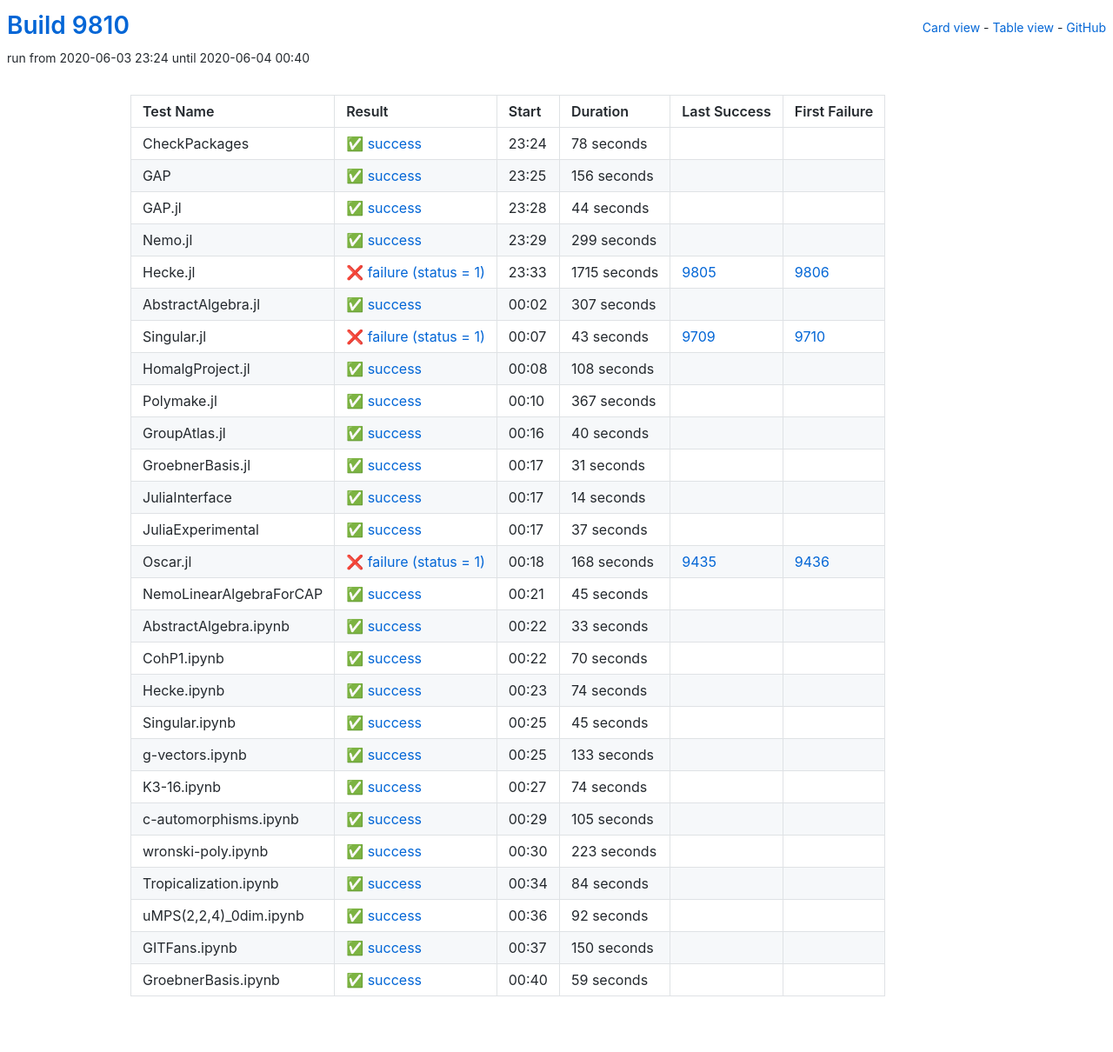
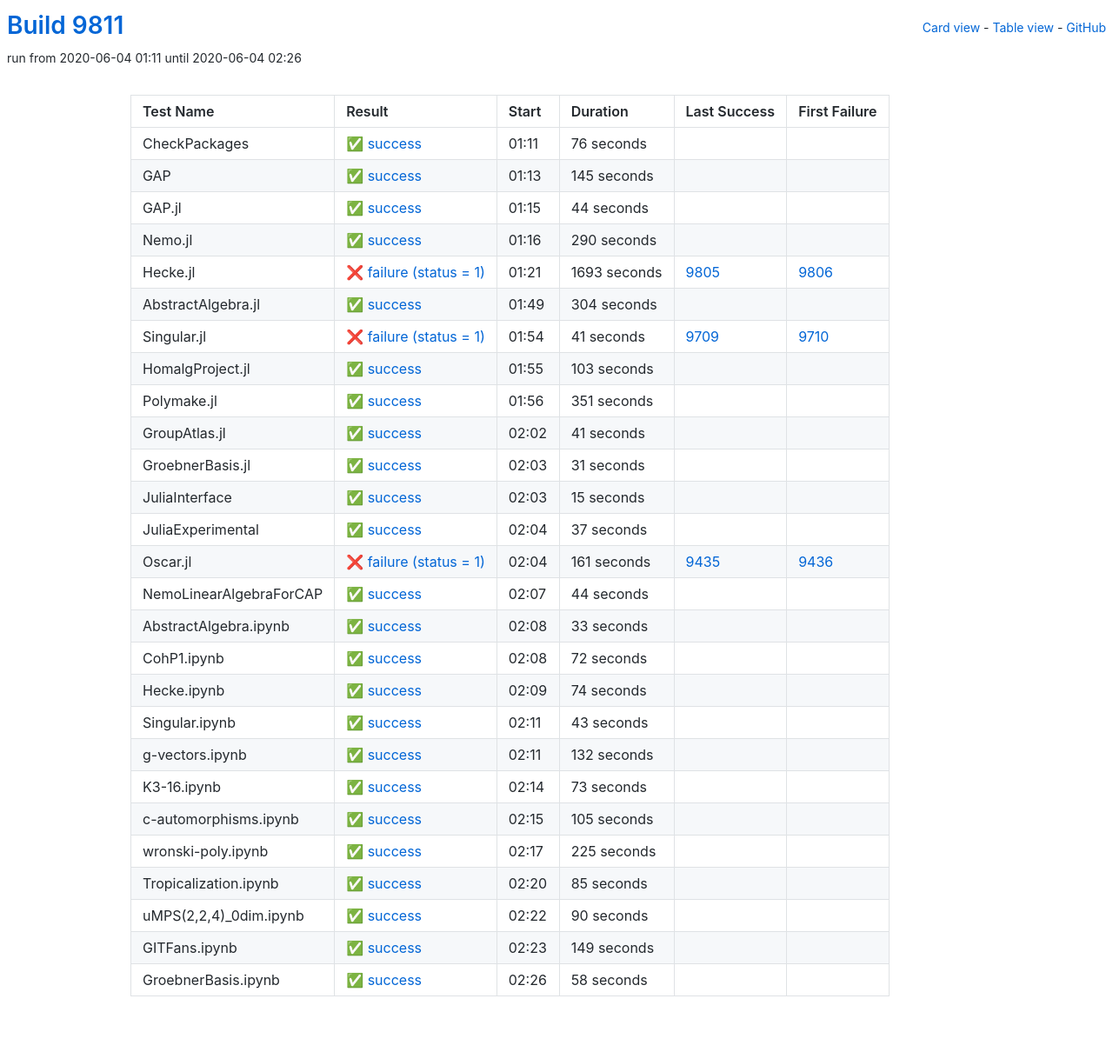
Before and after one commit to oscar-system/oscar-ci-status, a Jekyll site: the page built from table.html, in a window 1280 px wide. Shown: the whole page at 87% size. Built offline with Jekyll 4.4.1, drawn with Linux system fonts in a browser that asks for light colours.

Commit message:
Build 9811

```diff
--- a/_data/ci.yml
+++ b/_data/ci.yml
@@ -1,29 +1,29 @@
-build: 9810
-build_url: https://oscarci.mathematik.uni-kl.de/job/oscar/9810/
+build: 9811
+build_url: https://oscarci.mathematik.uni-kl.de/job/oscar/9811/
 job: oscar
 tests:
-- duration: 78
+- duration: 76
   exitcode: 0
   first_failure: false
   first_failure_url: null
   id: checkpackages
   last_success: false
   last_success_url: null
-  log: https://oscarci.mathematik.uni-kl.de/job/oscar/9810/artifact/logs/build-9810/CheckPackages.log
+  log: https://oscarci.mathematik.uni-kl.de/job/oscar/9811/artifact/logs/build-9811/CheckPackages.log
   name: CheckPackages
-  start: 2020-06-03 23:24
+  start: 2020-06-04 01:11
   status: success
   success: true
-- duration: 156
+- duration: 145
   exitcode: 0
   first_failure: false
   first_failure_url: null
   id: gap
   last_success: false
   last_success_url: null
-  log: https://oscarci.mathematik.uni-kl.de/job/oscar/9810/artifact/logs/build-9810/GAP.log
+  log: https://oscarci.mathematik.uni-kl.de/job/oscar/9811/artifact/logs/build-9811/GAP.log
   name: GAP
-  start: 2020-06-03 23:25
+  start: 2020-06-04 01:13
   status: success
   success: true
 - duration: 44
@@ -33,93 +33,93 @@
   id: gap-jl
   last_success: false
   last_success_url: null
-  log: https://oscarci.mathematik.uni-kl.de/job/oscar/9810/artifact/logs/build-9810/GAP.jl.log
+  log: https://oscarci.mathematik.uni-kl.de/job/oscar/9811/artifact/logs/build-9811/GAP.jl.log
   name: GAP.jl
-  start: 2020-06-03 23:28
+  start: 2020-06-04 01:15
   status: success
   success: true
-- duration: 299
+- duration: 290
   exitcode: 0
   first_failure: false
   first_failure_url: null
   id: nemo-jl
   last_success: false
   last_success_url: null
-  log: https://oscarci.mathematik.uni-kl.de/job/oscar/9810/artifact/logs/build-9810/Nemo.jl.log
+  log: https://oscarci.mathematik.uni-kl.de/job/oscar/9811/artifact/logs/build-9811/Nemo.jl.log
   name: Nemo.jl
-  start: 2020-06-03 23:29
+  start: 2020-06-04 01:16
   status: success
   success: true
-- duration: 1715
+- duration: 1693
   exitcode: 1
   first_failure: 9806
   first_failure_url: https://oscarci.mathematik.uni-kl.de/job/oscar/9806/
   id: hecke-jl
   last_success: 9805
   last_success_url: https://oscarci.mathematik.uni-kl.de/job/oscar/9805/
-  log: https://oscarci.mathematik.uni-kl.de/job/oscar/9810/artifact/logs/build-9810/Hecke.jl.log
+  log: https://oscarci.mathematik.uni-kl.de/job/oscar/9811/artifact/logs/build-9811/Hecke.jl.log
   name: Hecke.jl
-  start: 2020-06-03 23:33
+  start: 2020-06-04 01:21
   status: failure
   success: false
-- duration: 307
+- duration: 304
   exitcode: 0
   first_failure: false
   first_failure_url: null
   id: abstractalgebra-jl
   last_success: false
   last_success_url: null
-  log: https://oscarci.mathematik.uni-kl.de/job/oscar/9810/artifact/logs/build-9810/AbstractAlgebra.jl.log
+  log: https://oscarci.mathematik.uni-kl.de/job/oscar/9811/artifact/logs/build-9811/AbstractAlgebra.jl.log
   name: AbstractAlgebra.jl
-  start: 2020-06-04 00:02
+  start: 2020-06-04 01:49
   status: success
   success: true
-- duration: 43
+- duration: 41
   exitcode: 1
   first_failure: 9710
   first_failure_url: https://oscarci.mathematik.uni-kl.de/job/oscar/9710/
   id: singular-jl
   last_success: 9709
   last_success_url: https://oscarci.mathematik.uni-kl.de/job/oscar/9709/
-  log: https://oscarci.mathematik.uni-kl.de/job/oscar/9810/artifact/logs/build-9810/Singular.jl.log
+  log: https://oscarci.mathematik.uni-kl.de/job/oscar/9811/artifact/logs/build-9811/Singular.jl.log
   name: Singular.jl
-  start: 2020-06-04 00:07
+  start: 2020-06-04 01:54
   status: failure
   success: false
-- duration: 108
+- duration: 103
   exitcode: 0
   first_failure: false
   first_failure_url: null
   id: homalgproject-jl
   last_success: false
   last_success_url: null
-  log: https://oscarci.mathematik.uni-kl.de/job/oscar/9810/artifact/logs/build-9810/HomalgProject.jl.log
+  log: https://oscarci.mathematik.uni-kl.de/job/oscar/9811/artifact/logs/build-9811/HomalgProject.jl.log
   name: HomalgProject.jl
-  start: 2020-06-04 00:08
+  start: 2020-06-04 01:55
   status: success
   success: true
-- duration: 367
+- duration: 351
   exitcode: 0
   first_failure: false
   first_failure_url: null
   id: polymake-jl
   last_success: false
   last_success_url: null
-  log: https://oscarci.mathematik.uni-kl.de/job/oscar/9810/artifact/logs/build-9810/Polymake.jl.log
+  log: https://oscarci.mathematik.uni-kl.de/job/oscar/9811/artifact/logs/build-9811/Polymake.jl.log
   name: Polymake.jl
-  start: 2020-06-04 00:10
+  start: 2020-06-04 01:56
   status: success
   success: true
-- duration: 40
+- duration: 41
   exitcode: 0
   first_failure: false
   first_failure_url: null
   id: groupatlas-jl
   last_success: false
   last_success_url: null
-  log: https://oscarci.mathematik.uni-kl.de/job/oscar/9810/artifact/logs/build-9810/GroupAtlas.jl.log
+  log: https://oscarci.mathematik.uni-kl.de/job/oscar/9811/artifact/logs/build-9811/GroupAtlas.jl.log
   name: GroupAtlas.jl
-  start: 2020-06-04 00:16
+  start: 2020-06-04 02:02
   status: success
   success: true
 - duration: 31
@@ -129,21 +129,21 @@
   id: groebnerbasis-jl
   last_success: false
   last_success_url: null
-  log: https://oscarci.mathematik.uni-kl.de/job/oscar/9810/artifact/logs/build-9810/GroebnerBasis.jl.log
+  log: https://oscarci.mathematik.uni-kl.de/job/oscar/9811/artifact/logs/build-9811/GroebnerBasis.jl.log
   name: GroebnerBasis.jl
-  start: 2020-06-04 00:17
+  start: 2020-06-04 02:03
   status: success
   success: true
-- duration: 14
+- duration: 15
   exitcode: 0
   first_failure: false
   first_failure_url: null
   id: juliainterface
   last_success: false
   last_success_url: null
-  log: https://oscarci.mathematik.uni-kl.de/job/oscar/9810/artifact/logs/build-9810/JuliaInterface.log
+  log: https://oscarci.mathematik.uni-kl.de/job/oscar/9811/artifact/logs/build-9811/JuliaInterface.log
   name: JuliaInterface
-  start: 2020-06-04 00:17
+  start: 2020-06-04 02:03
   status: success
   success: true
 - duration: 37
@@ -153,33 +153,33 @@
   id: juliaexperimental
   last_success: false
   last_success_url: null
-  log: https://oscarci.mathematik.uni-kl.de/job/oscar/9810/artifact/logs/build-9810/JuliaExperimental.log
+  log: https://oscarci.mathematik.uni-kl.de/job/oscar/9811/artifact/logs/build-9811/JuliaExperimental.log
   name: JuliaExperimental
-  start: 2020-06-04 00:17
+  start: 2020-06-04 02:04
   status: success
   success: true
-- duration: 168
+- duration: 161
   exitcode: 1
   first_failure: 9436
   first_failure_url: https://oscarci.mathematik.uni-kl.de/job/oscar/9436/
   id: oscar-jl
   last_success: 9435
   last_success_url: https://oscarci.mathematik.uni-kl.de/job/oscar/9435/
-  log: https://oscarci.mathematik.uni-kl.de/job/oscar/9810/artifact/logs/build-9810/Oscar.jl.log
+  log: https://oscarci.mathematik.uni-kl.de/job/oscar/9811/artifact/logs/build-9811/Oscar.jl.log
   name: Oscar.jl
-  start: 2020-06-04 00:18
+  start: 2020-06-04 02:04
   status: failure
   success: false
-- duration: 45
+- duration: 44
   exitcode: 0
   first_failure: false
   first_failure_url: null
   id: nemolinearalgebraforcap
   last_success: false
   last_success_url: null
-  log: https://oscarci.mathematik.uni-kl.de/job/oscar/9810/artifact/logs/build-9810/NemoLinearAlgebraForCAP.log
+  log: https://oscarci.mathematik.uni-kl.de/job/oscar/9811/artifact/logs/build-9811/NemoLinearAlgebraForCAP.log
   name: NemoLinearAlgebraForCAP
-  start: 2020-06-04 00:21
+  start: 2020-06-04 02:07
   status: success
   success: true
 - duration: 33
@@ -189,21 +189,21 @@
   id: abstractalgebra-ipynb
   last_success: false
   last_success_url: null
-  log: https://oscarci.mathematik.uni-kl.de/job/oscar/9810/artifact/logs/build-9810/AbstractAlgebra.ipynb.log
+  log: https://oscarci.mathematik.uni-kl.de/job/oscar/9811/artifact/logs/build-9811/AbstractAlgebra.ipynb.log
   name: AbstractAlgebra.ipynb
-  start: 2020-06-04 00:22
+  start: 2020-06-04 02:08
   status: success
   success: true
-- duration: 70
+- duration: 72
   exitcode: 0
   first_failure: false
   first_failure_url: null
   id: cohp1-ipynb
   last_success: false
   last_success_url: null
-  log: https://oscarci.mathematik.uni-kl.de/job/oscar/9810/artifact/logs/build-9810/CohP1.ipynb.log
+  log: https://oscarci.mathematik.uni-kl.de/job/oscar/9811/artifact/logs/build-9811/CohP1.ipynb.log
   name: CohP1.ipynb
-  start: 2020-06-04 00:22
+  start: 2020-06-04 02:08
   status: success
   success: true
 - duration: 74
@@ -213,45 +213,45 @@
   id: hecke-ipynb
   last_success: false
   last_success_url: null
-  log: https://oscarci.mathematik.uni-kl.de/job/oscar/9810/artifact/logs/build-9810/Hecke.ipynb.log
+  log: https://oscarci.mathematik.uni-kl.de/job/oscar/9811/artifact/logs/build-9811/Hecke.ipynb.log
   name: Hecke.ipynb
-  start: 2020-06-04 00:23
+  start: 2020-06-04 02:09
   status: success
   success: true
-- duration: 45
+- duration: 43
   exitcode: 0
   first_failure: false
   first_failure_url: null
   id: singular-ipynb
   last_success: false
   last_success_url: null
-  log: https://oscarci.mathematik.uni-kl.de/job/oscar/9810/artifact/logs/build-9810/Singular.ipynb.log
+  log: https://oscarci.mathematik.uni-kl.de/job/oscar/9811/artifact/logs/build-9811/Singular.ipynb.log
   name: Singular.ipynb
-  start: 2020-06-04 00:25
+  start: 2020-06-04 02:11
   status: success
   success: true
-- duration: 133
+- duration: 132
   exitcode: 0
   first_failure: false
   first_failure_url: null
   id: g-vectors-ipynb
   last_success: false
   last_success_url: null
-  log: https://oscarci.mathematik.uni-kl.de/job/oscar/9810/artifact/logs/build-9810/g-vectors.ipynb.log
+  log: https://oscarci.mathematik.uni-kl.de/job/oscar/9811/artifact/logs/build-9811/g-vectors.ipynb.log
   name: g-vectors.ipynb
-  start: 2020-06-04 00:25
+  start: 2020-06-04 02:11
   status: success
   success: true
-- duration: 74
+- duration: 73
   exitcode: 0
   first_failure: false
   first_failure_url: null
   id: k3-16-ipynb
   last_success: false
   last_success_url: null
-  log: https://oscarci.mathematik.uni-kl.de/job/oscar/9810/artifact/logs/build-9810/K3-16.ipynb.log
+  log: https://oscarci.mathematik.uni-kl.de/job/oscar/9811/artifact/logs/build-9811/K3-16.ipynb.log
   name: K3-16.ipynb
-  start: 2020-06-04 00:27
+  start: 2020-06-04 02:14
   status: success
   success: true
 - duration: 105
@@ -261,68 +261,68 @@
   id: c-automorphisms-ipynb
   last_success: false
   last_success_url: null
-  log: https://oscarci.mathematik.uni-kl.de/job/oscar/9810/artifact/logs/build-9810/c-automorphisms.ipynb.log
+  log: https://oscarci.mathematik.uni-kl.de/job/oscar/9811/artifact/logs/build-9811/c-automorphisms.ipynb.log
   name: c-automorphisms.ipynb
-  start: 2020-06-04 00:29
+  start: 2020-06-04 02:15
   status: success
   success: true
-- duration: 223
+- duration: 225
   exitcode: 0
   first_failure: false
   first_failure_url: null
   id: wronski-poly-ipynb
   last_success: false
   last_success_url: null
-  log: https://oscarci.mathematik.uni-kl.de/job/oscar/9810/artifact/logs/build-9810/wronski-poly.ipynb.log
+  log: https://oscarci.mathematik.uni-kl.de/job/oscar/9811/artifact/logs/build-9811/wronski-poly.ipynb.log
   name: wronski-poly.ipynb
-  start: 2020-06-04 00:30
+  start: 2020-06-04 02:17
   status: success
   success: true
-- duration: 84
+- duration: 85
   exitcode: 0
   first_failure: false
   first_failure_url: null
   id: tropicalization-ipynb
   last_success: false
   last_success_url: null
-  log: https://oscarci.mathematik.uni-kl.de/job/oscar/9810/artifact/logs/build-9810/Tropicalization.ipynb.log
+  log: https://oscarci.mathematik.uni-kl.de/job/oscar/9811/artifact/logs/build-9811/Tropicalization.ipynb.log
   name: Tropicalization.ipynb
-  start: 2020-06-04 00:34
+  start: 2020-06-04 02:20
   status: success
   success: true
-- duration: 92
+- duration: 90
   exitcode: 0
   first_failure: false
   first_failure_url: null
   id: umps-2-2-4-0dim-ipynb
   last_success: false
   last_success_url: null
-  log: https://oscarci.mathematik.uni-kl.de/job/oscar/9810/artifact/logs/build-9810/uMPS-2-2-4-_0dim.ipynb.log
+  log: https://oscarci.mathematik.uni-kl.de/job/oscar/9811/artifact/logs/build-9811/uMPS-2-2-4-_0dim.ipynb.log
   name: uMPS(2,2,4)_0dim.ipynb
-  start: 2020-06-04 00:36
+  start: 2020-06-04 02:22
   status: success
   success: true
-- duration: 150
+- duration: 149
   exitcode: 0
   first_failure: false
   first_failure_url: null
   id: gitfans-ipynb
   last_success: false
   last_success_url: null
-  log: https://oscarci.mathematik.uni-kl.de/job/oscar/9810/artifact/logs/build-9810/GITFans.ipynb.log
+  log: https://oscarci.mathematik.uni-kl.de/job/oscar/9811/artifact/logs/build-9811/GITFans.ipynb.log
   name: GITFans.ipynb
-  start: 2020-06-04 00:37
+  start: 2020-06-04 02:23
   status: success
   success: true
-- duration: 59
+- duration: 58
   exitcode: 0
   first_failure: false
   first_failure_url: null
   id: groebnerbasis-ipynb
   last_success: false
   last_success_url: null
-  log: https://oscarci.mathematik.uni-kl.de/job/oscar/9810/artifact/logs/build-9810/GroebnerBasis.ipynb.log
+  log: https://oscarci.mathematik.uni-kl.de/job/oscar/9811/artifact/logs/build-9811/GroebnerBasis.ipynb.log
   name: GroebnerBasis.ipynb
-  start: 2020-06-04 00:40
+  start: 2020-06-04 02:26
   status: success
   success: true
```
Also changed, not shown: README.md.
